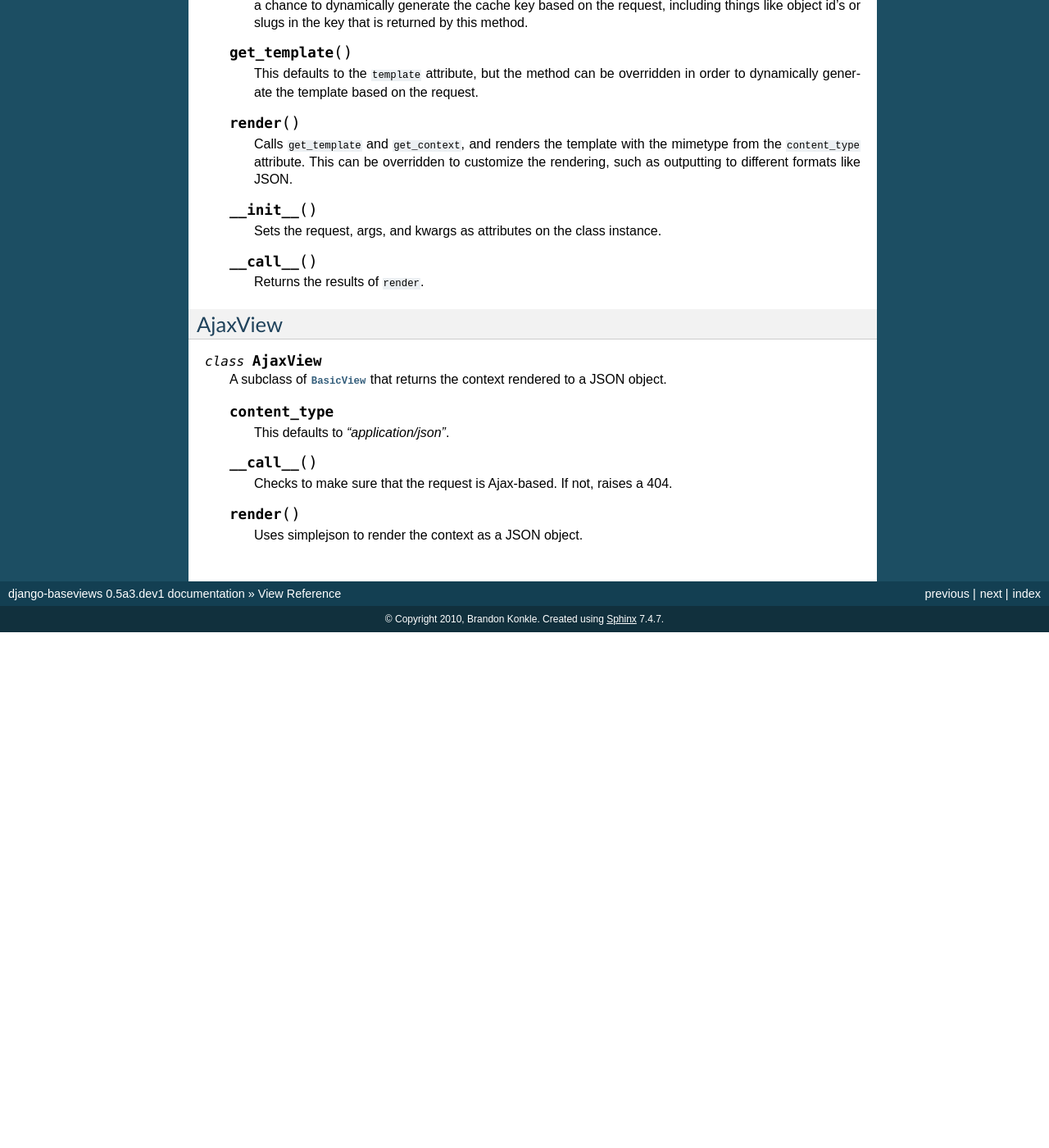
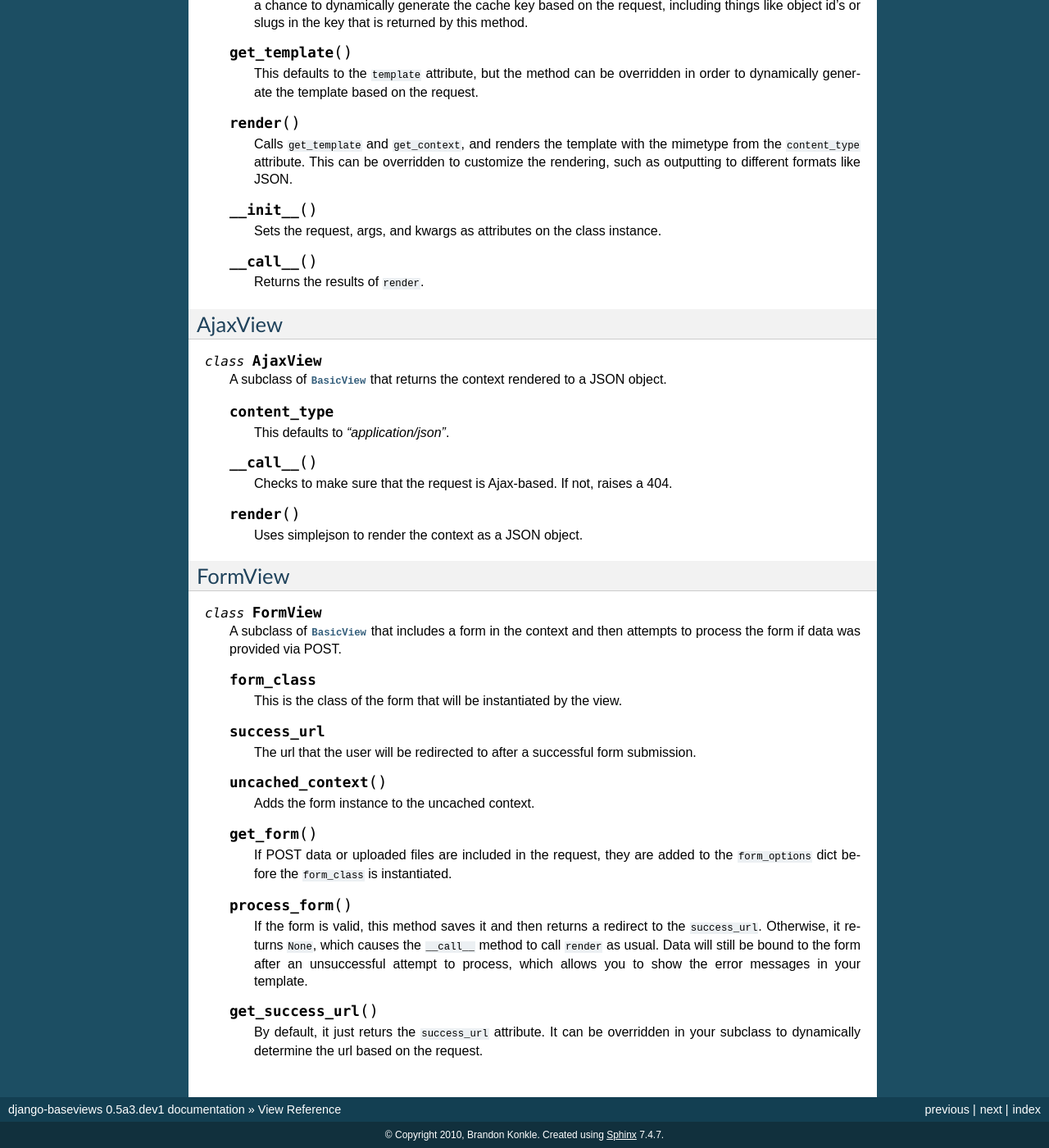
Before and after one commit to bkonkle/django-baseviews, a Sphinx documentation site: the page built from docs/views_reference.rst, in a window 1280 px wide and 1400 px high, scrolled down 789 px. Shown: the whole window at 82% size. Built offline with Sphinx 7.4.7, drawn with Linux system fonts in a browser that asks for light colours; before the commit the page ends 1560 px from its top, so only the background shows below that; some of the changed text lies outside the part shown.

Commit message:
Added reference documentation for FormView

```diff
--- a/docs/views_reference.rst
+++ b/docs/views_reference.rst
@@ -95,3 +95,45 @@ AjaxView
     .. method:: render()
 
         Uses simplejson to render the context as a JSON object.
+
+
+FormView
+********
+
+.. class:: FormView
+
+    A subclass of :class:`BasicView` that includes a form in the context and
+    then attempts to process the form if data was provided via POST.
+
+    .. attribute:: form_class
+
+        This is the class of the form that will be instantiated by the view.
+
+    .. attribute:: success_url
+
+        The url that the user will be redirected to after a successful form
+        submission.
+
+    .. method:: uncached_context()
+
+        Adds the form instance to the uncached context.
+
+    .. method:: get_form()
+
+        If POST data or uploaded files are included in the request, they are
+        added to the ``form_options`` dict before the ``form_class`` is
+        instantiated.
+
+    .. method:: process_form()
+
+        If the form is valid, this method saves it and then returns a redirect
+        to the ``success_url``.  Otherwise, it returns ``None``, which causes
+        the ``__call__`` method to call ``render`` as usual.  Data will still
+        be bound to the form after an unsuccessful attempt to process, which
+        allows you to show the error messages in your template.
+
+    .. method:: get_success_url()
+
+        By default, it just returs the ``success_url`` attribute.  It can be
+        overridden in your subclass to dynamically determine the url based on
+        the request.
```
